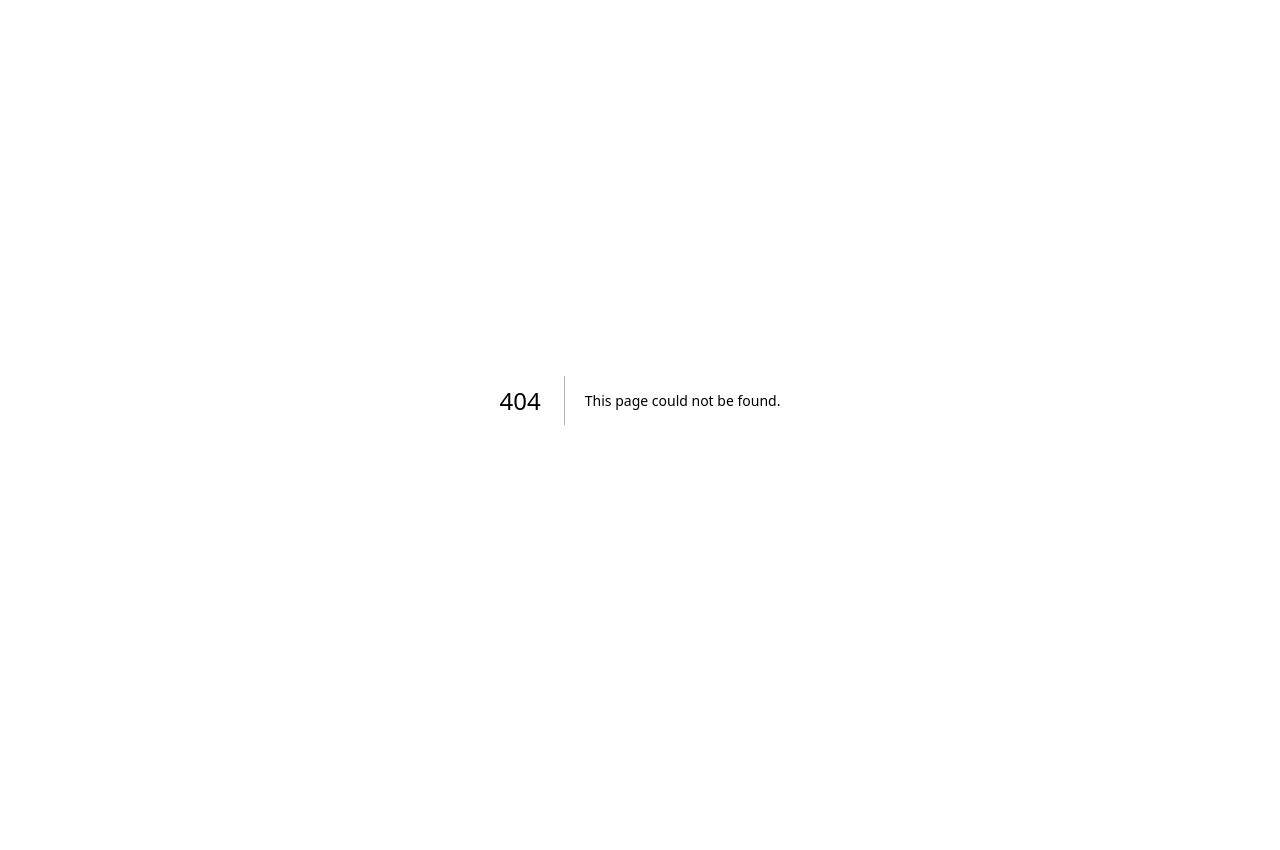
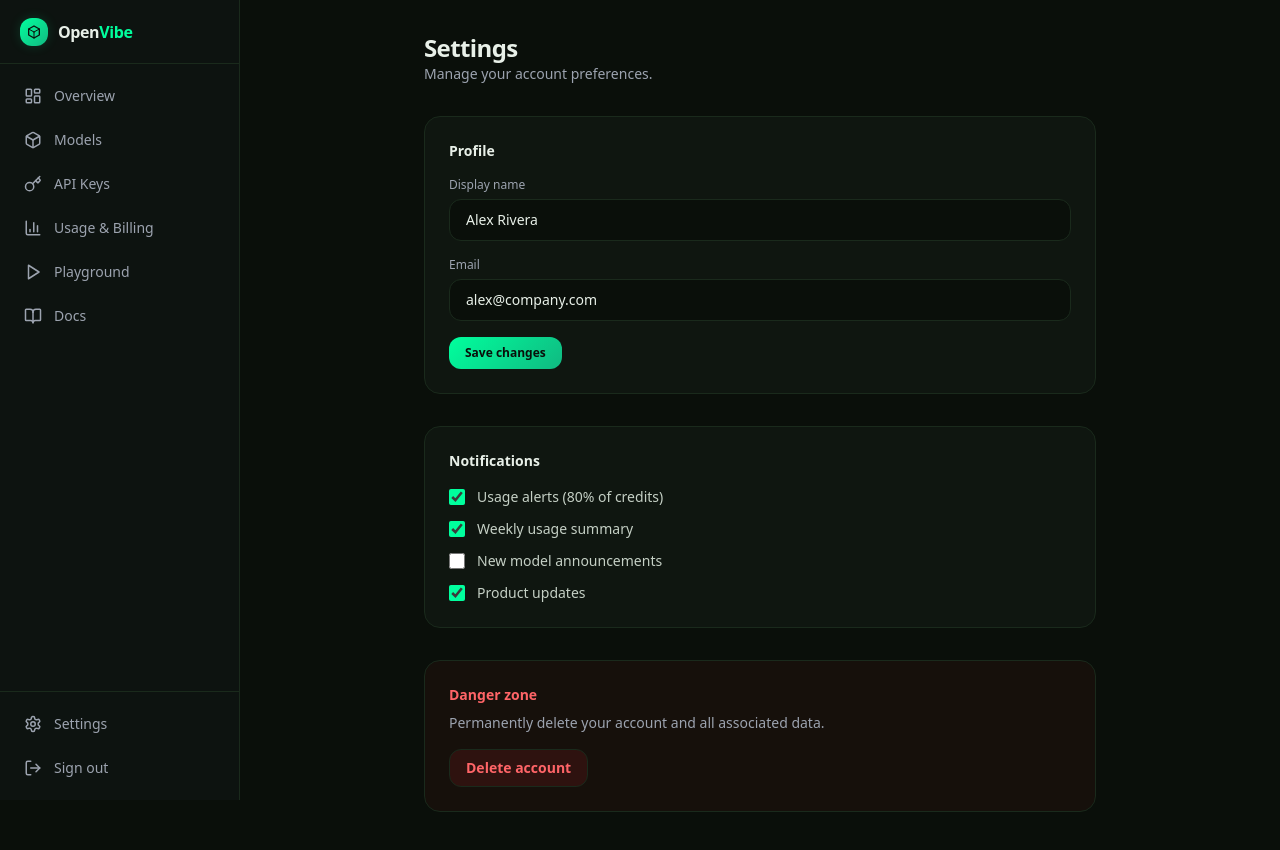
Before and after one commit to Dasgar7/open-vibe, a Next.js app: page /dashboard/settings in a window 1280 px wide. Before the commit this address had no page. Shown: the top 850 px of the page. Before the commit the page ends 800 px from the top, so only its background shows below. Built offline with nearby package versions, Linux system fonts and the light colour scheme.

Commit message:
feat: dashboard settings + dashboard models pages

```diff
--- /dev/null
+++ b/src/app/dashboard/models/page.tsx
@@ -0,0 +1,68 @@
+"use client";
+
+import { useState } from "react";
+import { ModelCard } from "@/components/model-card";
+import { models, categoryLabels, type ModelCategory } from "@/lib/models";
+import { cn } from "@/lib/utils";
+import { Search } from "lucide-react";
+
+const categories: (ModelCategory | "all")[] = ["all", "text", "image", "video", "audio", "code"];
+
+export default function DashboardModelsPage() {
+  const [filter, setFilter] = useState<ModelCategory | "all">("all");
+  const [search, setSearch] = useState("");
+
+  const filtered = models.filter((m) => {
+    const matchCat = filter === "all" || m.category === filter;
+    const q = search.toLowerCase();
+    const matchSearch =
+      !q ||
+      m.name.toLowerCase().includes(q) ||
+      m.provider.toLowerCase().includes(q);
+    return matchCat && matchSearch;
+  });
+
+  return (
+    <div className="space-y-6 animate-fade-in">
+      <div>
+        <h1 className="text-2xl font-bold tracking-tight">Models</h1>
+        <p className="text-sm text-[#9ca3af]">All models available via your API key.</p>
+      </div>
+
+      <div className="flex flex-col gap-4 sm:flex-row sm:items-center sm:justify-between">
+        <div className="flex flex-wrap gap-2">
+          {categories.map((c) => (
+            <button
+              key={c}
+              onClick={() => setFilter(c)}
+              className={cn(
+                "rounded-xl px-3 py-1.5 text-sm font-medium transition-all",
+                filter === c
+                  ? "bg-[#00ff9d]/15 text-[#00ff9d] shadow-[inset_0_0_0_1px_rgba(0,255,157,0.25)]"
+                  : "bg-[#131c14] text-[#9ca3af] hover:text-foreground border border-[#1a2a1c]"
+              )}
+            >
+              {c === "all" ? "All" : categoryLabels[c]}
+            </button>
+          ))}
+        </div>
+        <div className="relative">
+          <Search className="absolute left-3 top-1/2 h-4 w-4 -translate-y-1/2 text-[#6b7c6e]" />
+          <input
+            type="text"
+            placeholder="Search..."
+            value={search}
+            onChange={(e) => setSearch(e.target.value)}
+            className="w-full rounded-xl border border-[#1a2a1c] bg-[#0f1610] py-2 pl-10 pr-4 text-sm placeholder:text-[#6b7c6e] sm:w-56"
+          />
+        </div>
+      </div>
+
+      <div className="grid gap-4 sm:grid-cols-2 xl:grid-cols-3">
+        {filtered.map((m) => (
+          <ModelCard key={m.id} model={m} />
+        ))}
+      </div>
+    </div>
+  );
+}
--- /dev/null
+++ b/src/app/dashboard/settings/page.tsx
@@ -0,0 +1,67 @@
+"use client";
+
+import { Button } from "@/components/ui/button";
+
+export default function SettingsPage() {
+  return (
+    <div className="mx-auto max-w-2xl space-y-8 animate-fade-in">
+      <div>
+        <h1 className="text-2xl font-bold tracking-tight">Settings</h1>
+        <p className="text-sm text-[#9ca3af]">Manage your account preferences.</p>
+      </div>
+
+      <section className="rounded-2xl border border-[#1a2a1c] bg-[#0f1610] p-6">
+        <h2 className="mb-4 text-sm font-semibold">Profile</h2>
+        <div className="space-y-4">
+          <div>
+            <label className="mb-1.5 block text-xs text-[#9ca3af]">Display name</label>
+            <input
+              defaultValue="Alex Rivera"
+              className="w-full rounded-xl border border-[#1a2a1c] bg-[#0a0f0a] px-4 py-2.5 text-sm"
+            />
+          </div>
+          <div>
+            <label className="mb-1.5 block text-xs text-[#9ca3af]">Email</label>
+            <input
+              defaultValue="alex@company.com"
+              type="email"
+              className="w-full rounded-xl border border-[#1a2a1c] bg-[#0a0f0a] px-4 py-2.5 text-sm"
+            />
+          </div>
+          <Button size="sm">Save changes</Button>
+        </div>
+      </section>
+
+      <section className="rounded-2xl border border-[#1a2a1c] bg-[#0f1610] p-6">
+        <h2 className="mb-4 text-sm font-semibold">Notifications</h2>
+        <div className="space-y-3">
+          {[
+            { label: "Usage alerts (80% of credits)", checked: true },
+            { label: "Weekly usage summary", checked: true },
+            { label: "New model announcements", checked: false },
+            { label: "Product updates", checked: true },
+          ].map((n) => (
+            <label key={n.label} className="flex items-center gap-3 text-sm">
+              <input
+                type="checkbox"
+                defaultChecked={n.checked}
+                className="h-4 w-4 rounded border-[#1a2a1c] accent-[#00ff9d]"
+              />
+              <span className="text-[#c5d0c5]">{n.label}</span>
+            </label>
+          ))}
+        </div>
+      </section>
+
+      <section className="rounded-2xl border border-red-500/20 bg-red-500/5 p-6">
+        <h2 className="mb-2 text-sm font-semibold text-red-400">Danger zone</h2>
+        <p className="mb-4 text-sm text-[#9ca3af]">
+          Permanently delete your account and all associated data.
+        </p>
+        <Button variant="danger" size="sm">
+          Delete account
+        </Button>
+      </section>
+    </div>
+  );
+}
```
